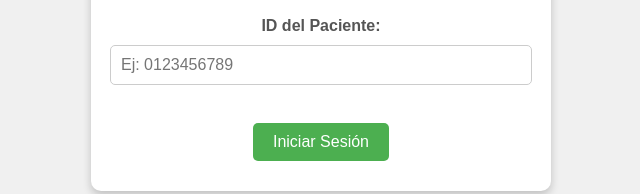
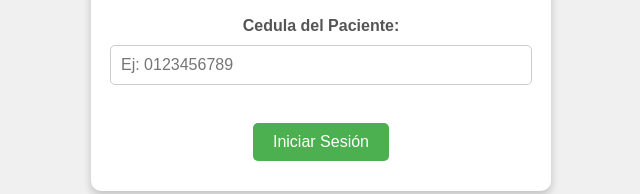
Before and after one commit to StuartPalma/JuegoTerapeutico, a plain HTML site: page docs/idPaciente.html in a window 1280 px wide. Shown: the part 369-563 px from the top of the page, 319-959 px from the left. Drawn offline with Linux system fonts and the light colour scheme.

Commit message:
Update idPaciente.html

```diff
--- a/docs/idPaciente.html
+++ b/docs/idPaciente.html
@@ -77,7 +77,7 @@
     <div class="contenedor_login">
         <h1>Inicio de Sesión de Paciente</h1>
         <form id="loginForm">
-            <label for="idPaciente">ID del Paciente:</label>
+            <label for="idPaciente">Cedula del Paciente:</label>
             <input type="text" name="idPaciente" id="idPaciente" placeholder="Ej: 0123456789" pattern="\d{10}" title="Debe ser un número de 10 dígitos" required>
             <br>
             <input type="submit" value="Iniciar Sesión">
```
